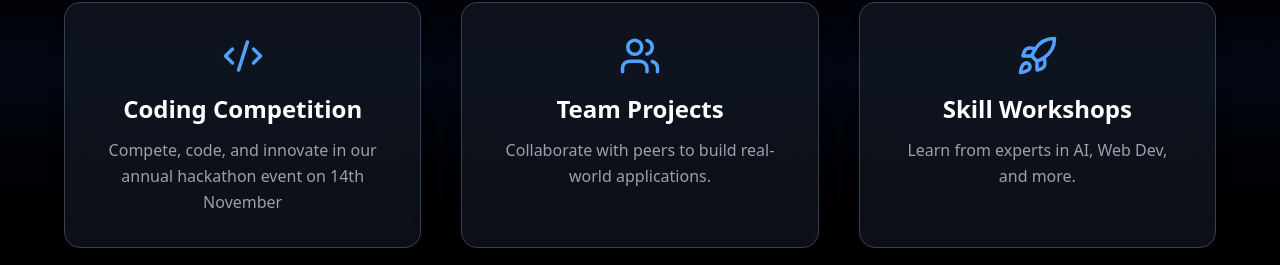
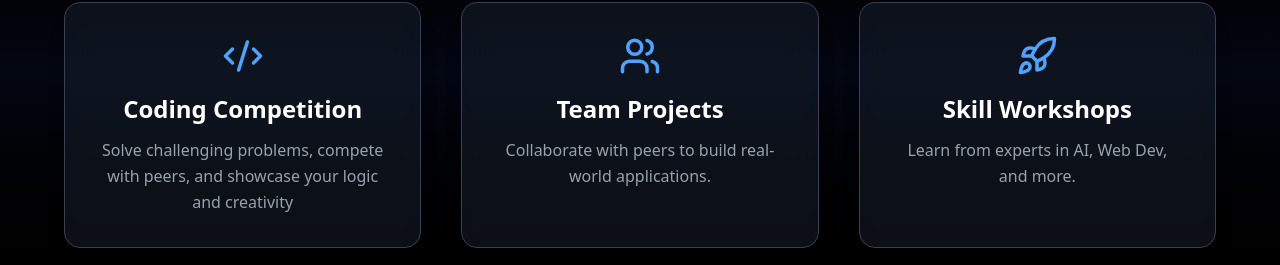
Before and after one commit to maheshkhatri2058/CodingClub, a React (Vite) app in the folder FrontEnd/: page / in a window 1280 px wide. Shown: the part 1671-1936 px from the top of the page. Built offline with nearby package versions, Linux system fonts and the light colour scheme.

Commit message:
new updated

```diff
--- a/FrontEnd/src/Pages/Home.jsx
+++ b/FrontEnd/src/Pages/Home.jsx
@@ -131,7 +131,7 @@ const Home = () => {
             {
               icon: <Code2 size={42} />,
               title: "Coding Competition",
-              desc: "Compete, code, and innovate in our annual hackathon event on 14th November",
+              desc: "Solve challenging problems, compete with peers, and showcase your logic and creativity",
             },
             {
               icon: <Users size={42} />,
```
